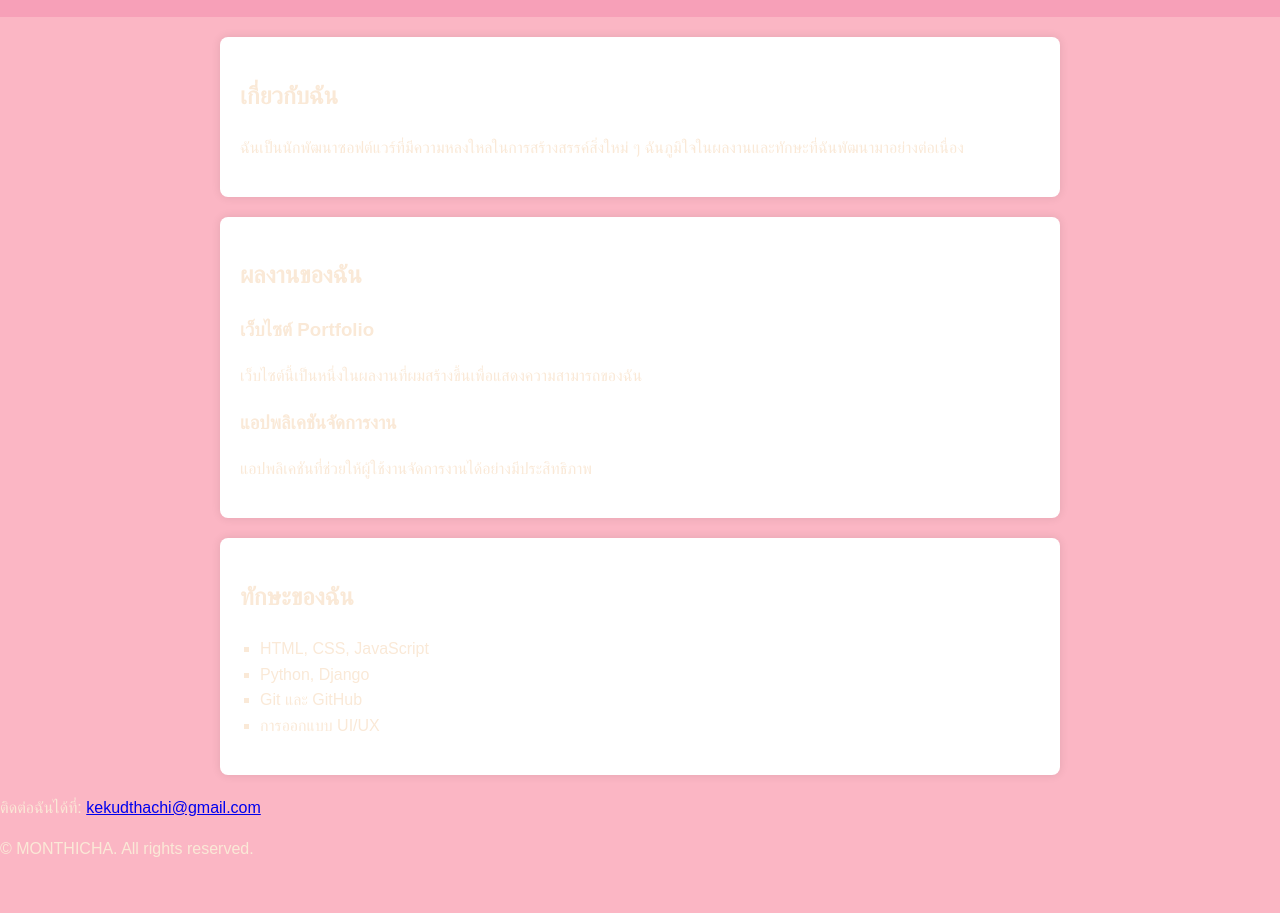
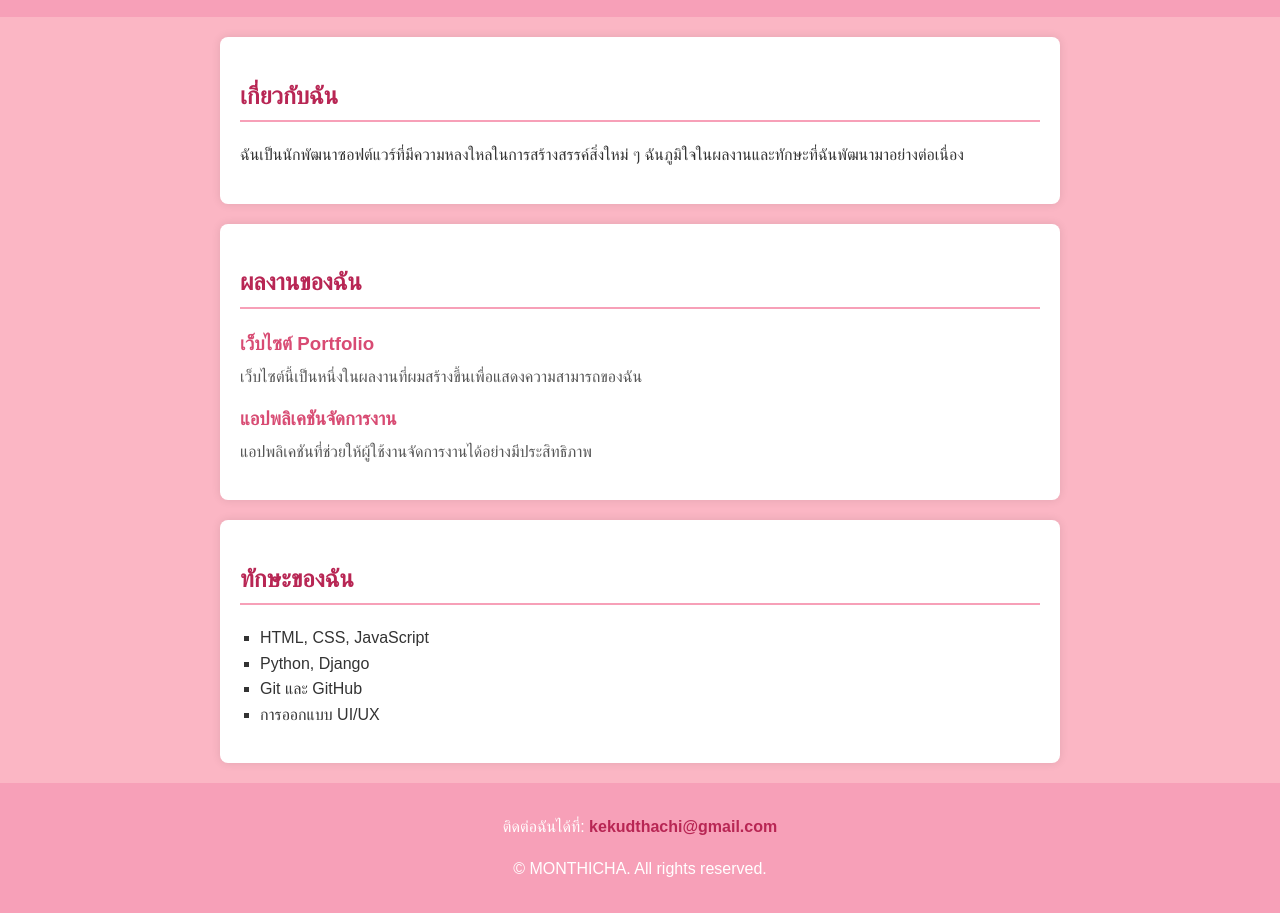
Before and after one commit to urbaechq/monthicha.github.io, a plain HTML site: page index.html in a window 1280 px wide. Shown: the part 105-1018 px from the top of the page. Before the commit the page ends 983 px from the top, so only its background shows below. Drawn offline with Linux system fonts and the light colour scheme.

Commit message:
Update style.css

```diff
--- a/style.css
+++ b/style.css
@@ -4,7 +4,7 @@ body {
     margin: 0;
     padding: 0;
     background-color: #fbb6c4;
-    color: #fae9d7;
+    color: #333333;
 }
 
 header {
@@ -32,27 +32,40 @@ section {
 }
 
 h2 {
-    color: #fae9d7;
+    color: #b82654;
+    border-bottom: 2px solid #f7a0b8;
+    padding-bottom: 5px;
 }
 
-.project {
-    margin-bottom: 20px;
+.project h3 {
+    color: #d84b73;
+    margin: 0 0 5px 0;
 }
 
-.project {
-    margin: 0 0 10px;
-    color: #fae9d7;
+.project p {
+    margin: 0 0 15px 0;
+    color: #555555;
 }
 
 ul {
     list-style-type: square;
     padding-left: 20px;
-  ]
+}
 
 footer {
     text-align: center;
-    padding: 10px 0;
-    background: #fae9d7;
+    padding: 15px 0;
+    background: #f7a0b8;
     color: white;
     margin-top: 20px;
 }
+
+footer a {
+    color: #b82654;
+    font-weight: bold;
+    text-decoration: none;
+}
+
+footer a:hover {
+    text-decoration: underline;
+}
```
